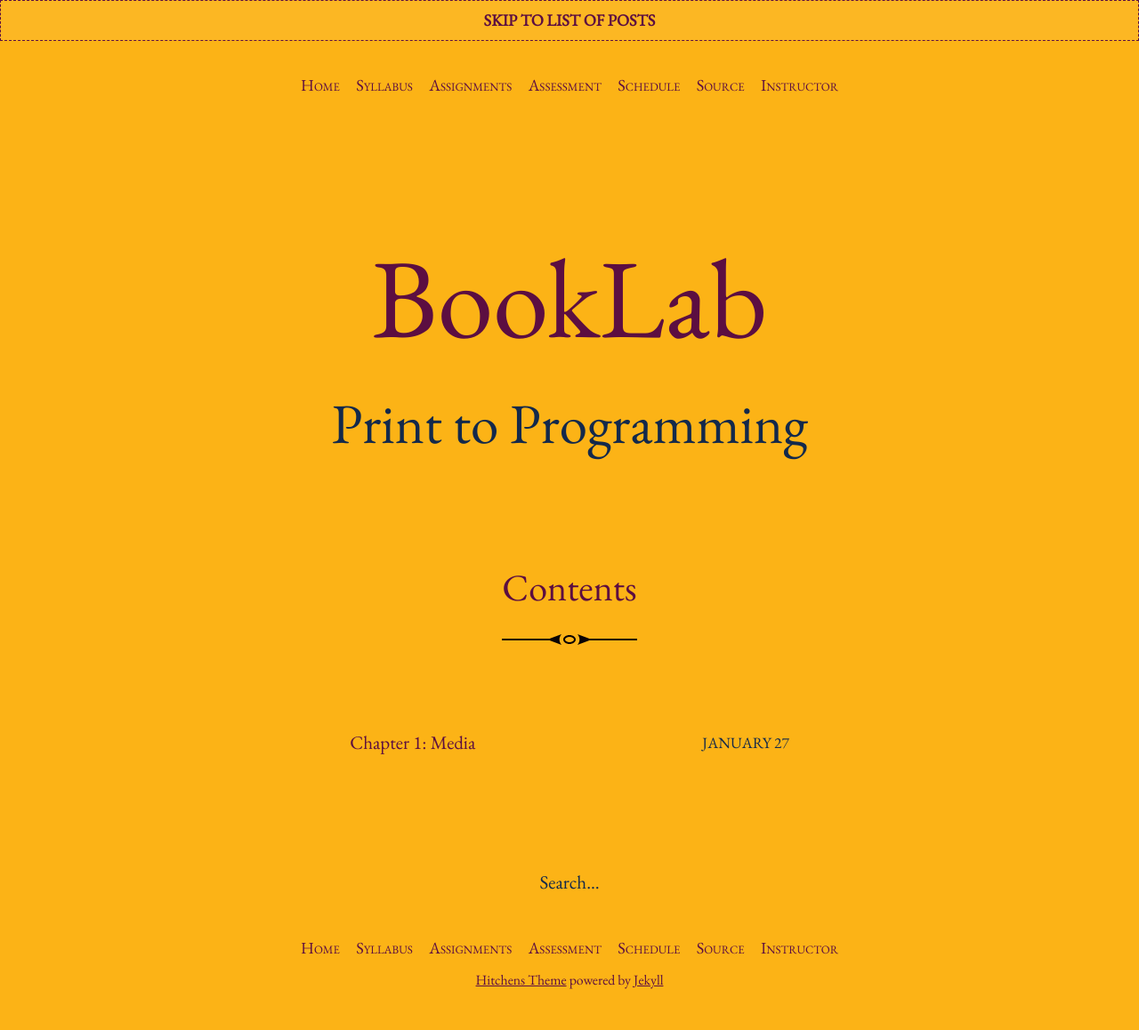
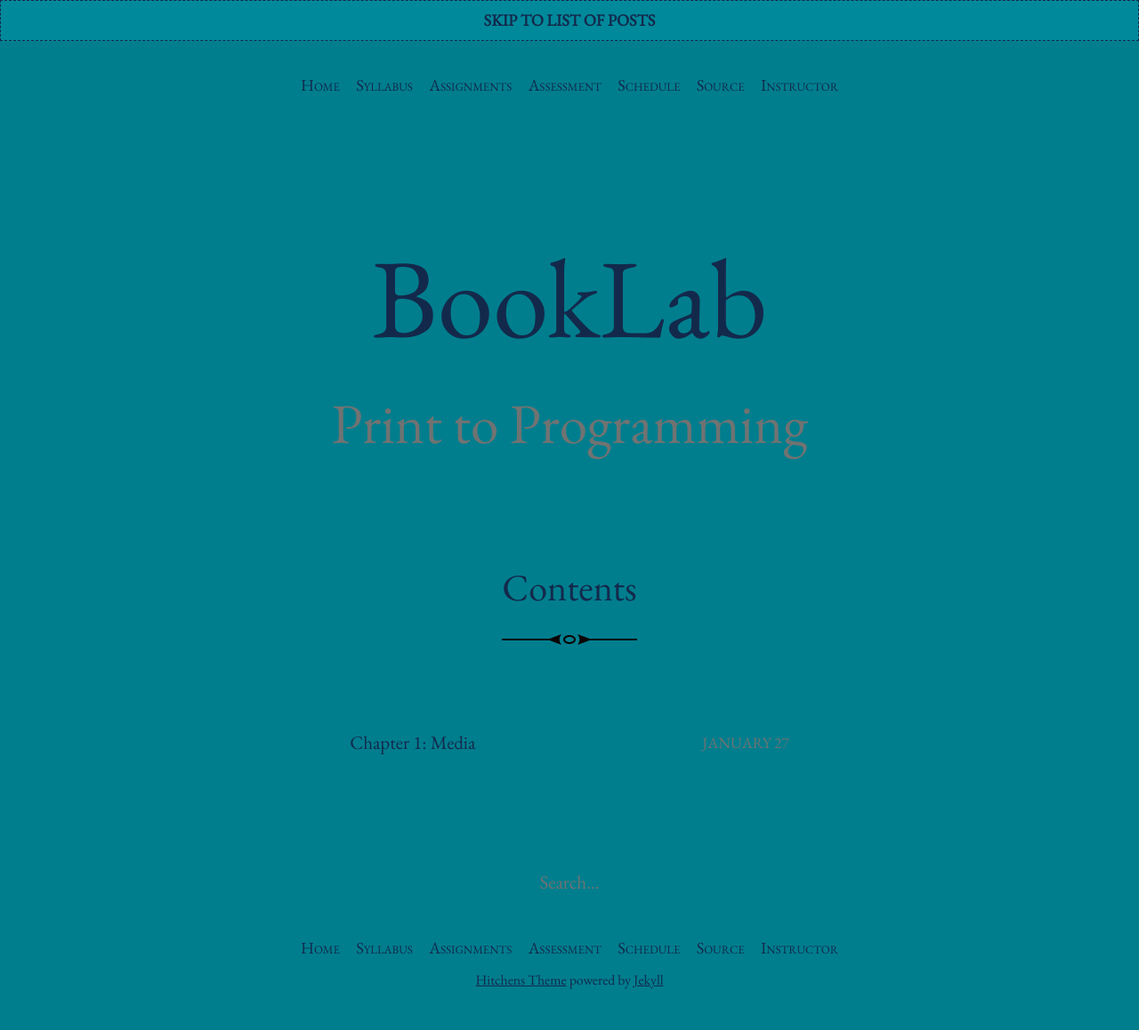
Before and after one commit to rccordell/s25bl, a Jekyll site: the page built from index.html, in a window 1280 px wide. Shown: the whole page at 89% size. Built offline with Jekyll 4.4.1, drawn with Linux system fonts in a browser that asks for light colours; the list of posts is cut into pages by our own code.

Commit message:
Update _variables.scss

```diff
--- a/_sass/_variables.scss
+++ b/_sass/_variables.scss
@@ -1,7 +1,7 @@
-$brand-color:         #FCB316;
+$brand-color:         #007E8E;
 $highlight:           lighten($brand-color, 35%);
-$text-color:          #5C0E41;
-$muted-text-color:    #13294B;
+$text-color:          #13294B;
+$muted-text-color:    #707372;
 $font-family:         "EB Garamond", Garamond, "Times New Roman", serif;
 
 $on-bigphone:         375px;
```
